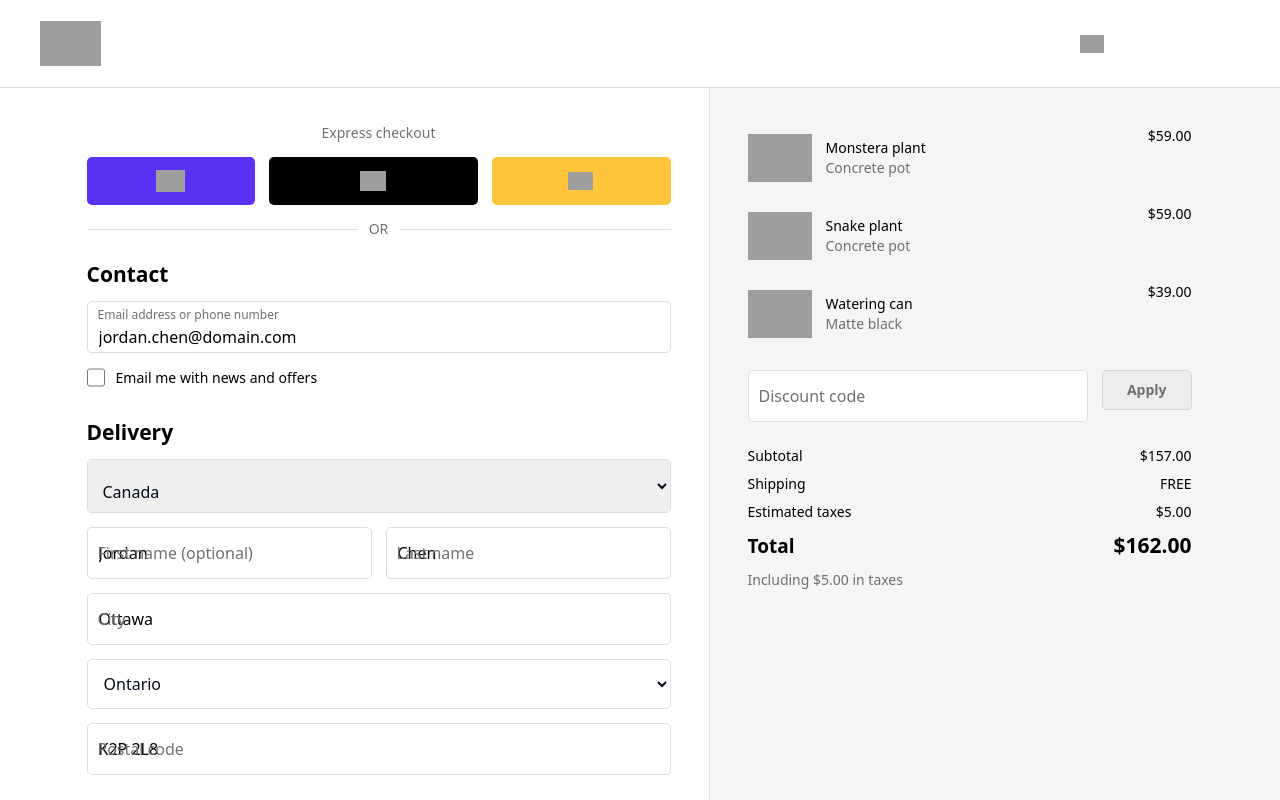
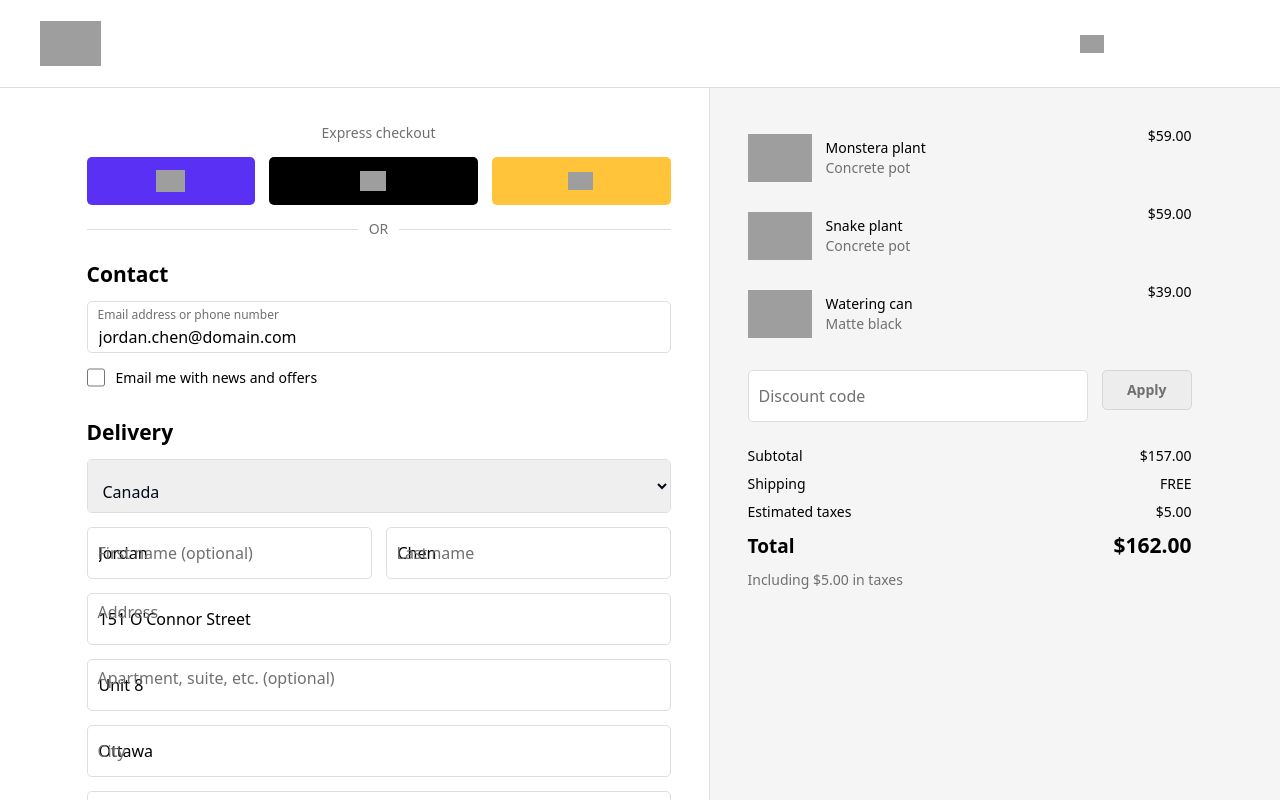
Before and after one commit to salahkichene/oficialcheckout, a React (Vite) app: page / in a window 1280 px wide. Shown: the top 800 px of the page. Built offline with nearby package versions, Linux system fonts and the light colour scheme; grey boxes are pictures that could not be loaded.

Commit message:
Add address input fields
Adds two new input fields for address and apartment, styled similarly to the city input.

```diff
--- a/src/components/checkout/DeliveryForm.tsx
+++ b/src/components/checkout/DeliveryForm.tsx
@@ -123,6 +123,18 @@ export const DeliveryForm = () => {
           </div>
         </div>
 
+        <Input
+          label="Address"
+          defaultValue="151 O'Connor Street"
+          className="w-full mt-3.5 bg-white"
+        />
+
+        <Input
+          label="Apartment, suite, etc. (optional)"
+          defaultValue="Unit 8"
+          className="w-full mt-3.5 bg-white"
+        />
+
         {country === "United Kingdom" ? (
           <div className="flex w-full gap-3.5 flex-wrap mt-3.5">
             <Input
```
